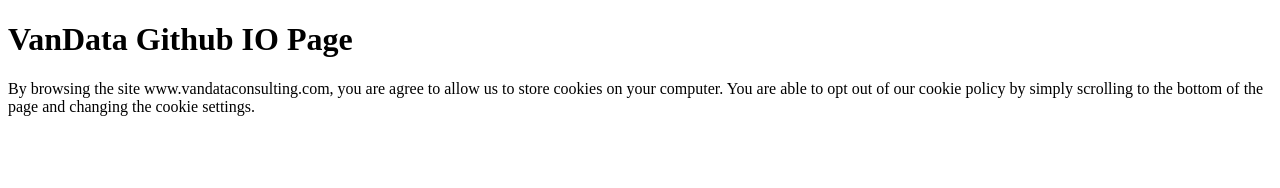
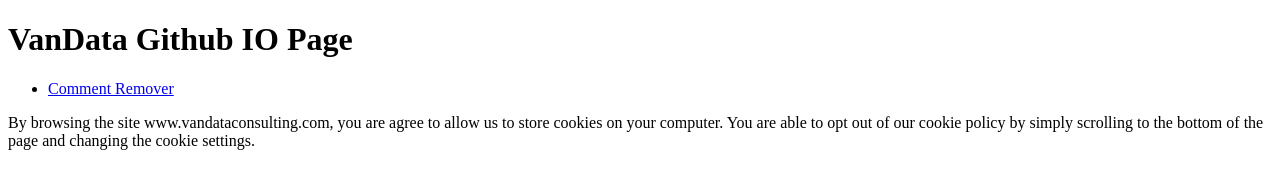
Before and after one commit to mhs/VanDataDev.github.io, a plain HTML site: page index.html in a window 1280 px wide. Drawn offline with Linux system fonts and the light colour scheme.

Commit message:
Update index.html

```diff
--- a/index.html
+++ b/index.html
@@ -9,6 +9,13 @@
         <h1>
             VanData Github IO Page
         </h1>
+        <ul>
+            <li>
+                <a href="comment_remover.html" title="Comment Remover">
+                    Comment Remover
+                </a>
+            </li>
+        </ul>
         <p>
             By browsing the site www.vandataconsulting.com, you are agree to allow us to store cookies on your computer. You are able to opt out of our cookie policy by simply scrolling to the bottom of the page and changing the cookie settings.
         </p>
```
